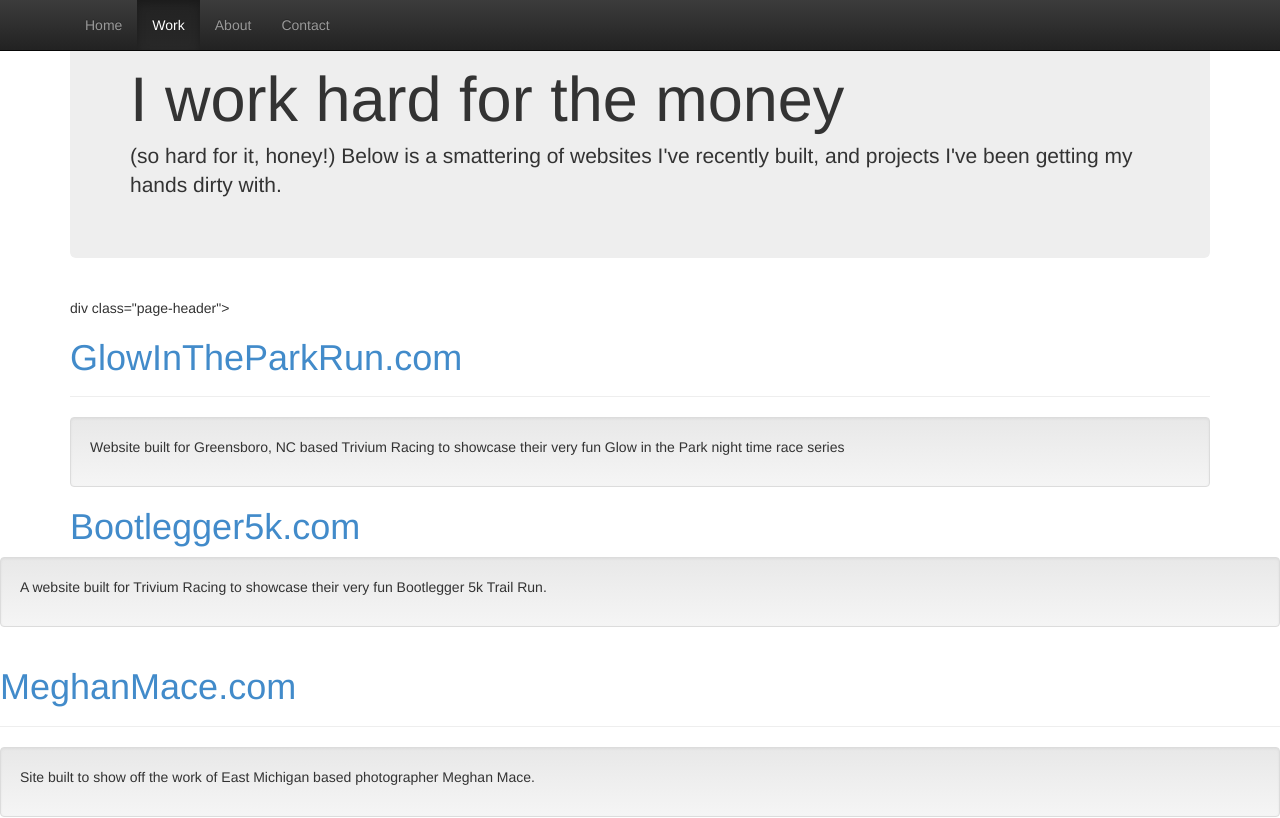
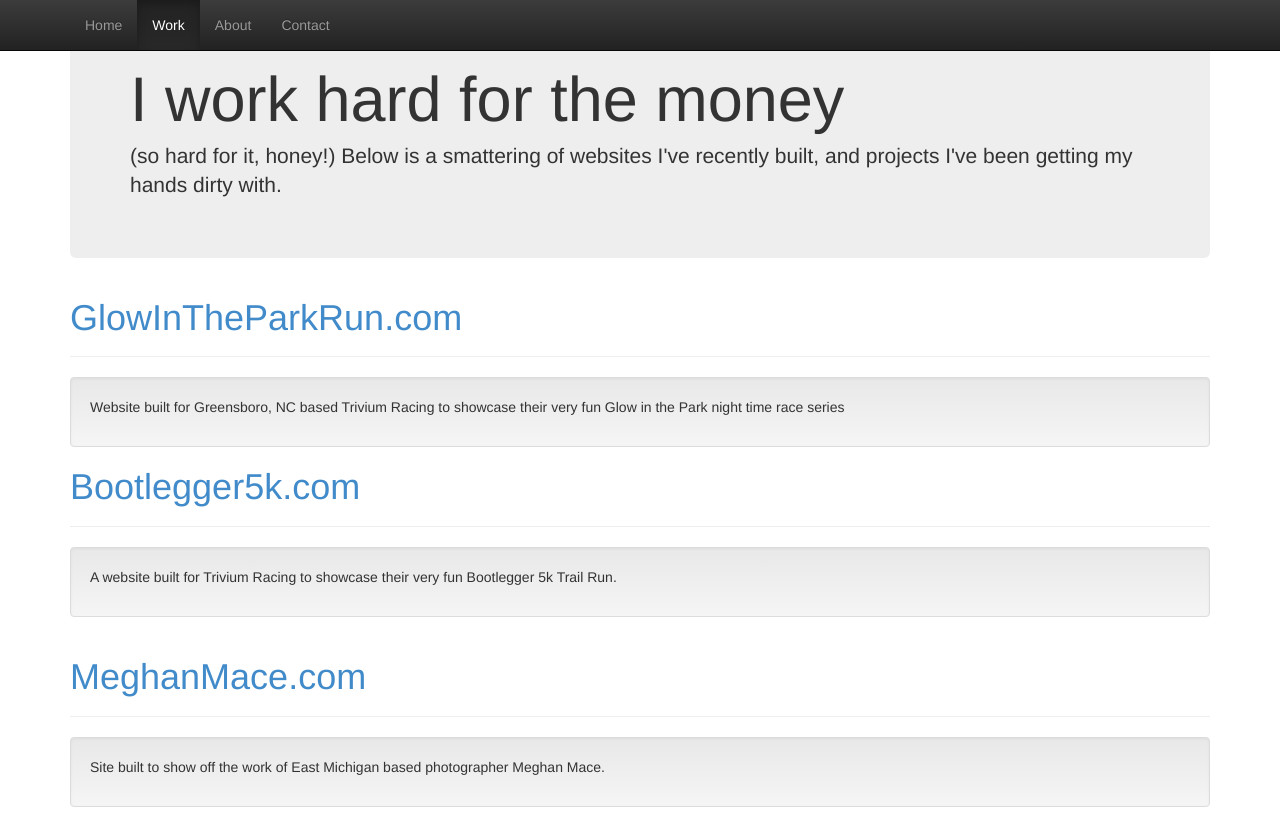
Before and after one commit to kellenmace/kellenmace.github.io, a plain HTML site: page work.html in a window 1280 px wide. Shown: the top 818 px of the page. Drawn offline with nearby package versions, Linux system fonts and the light colour scheme; a script that the page names is missing.

Commit message:
Fixed typo

```diff
--- a/work.html
+++ b/work.html
@@ -63,7 +63,7 @@
 
       <!-- Work page text -->
       <div class="page-header">
-div class="page-header">
+<div class="page-header">
         <h1><a href="http://glowintheparkrun.com/" target="_blank" alt="Glow in the Park Run">GlowInTheParkRun.com</a></h1>
       </div>
       <div class="well">
```
